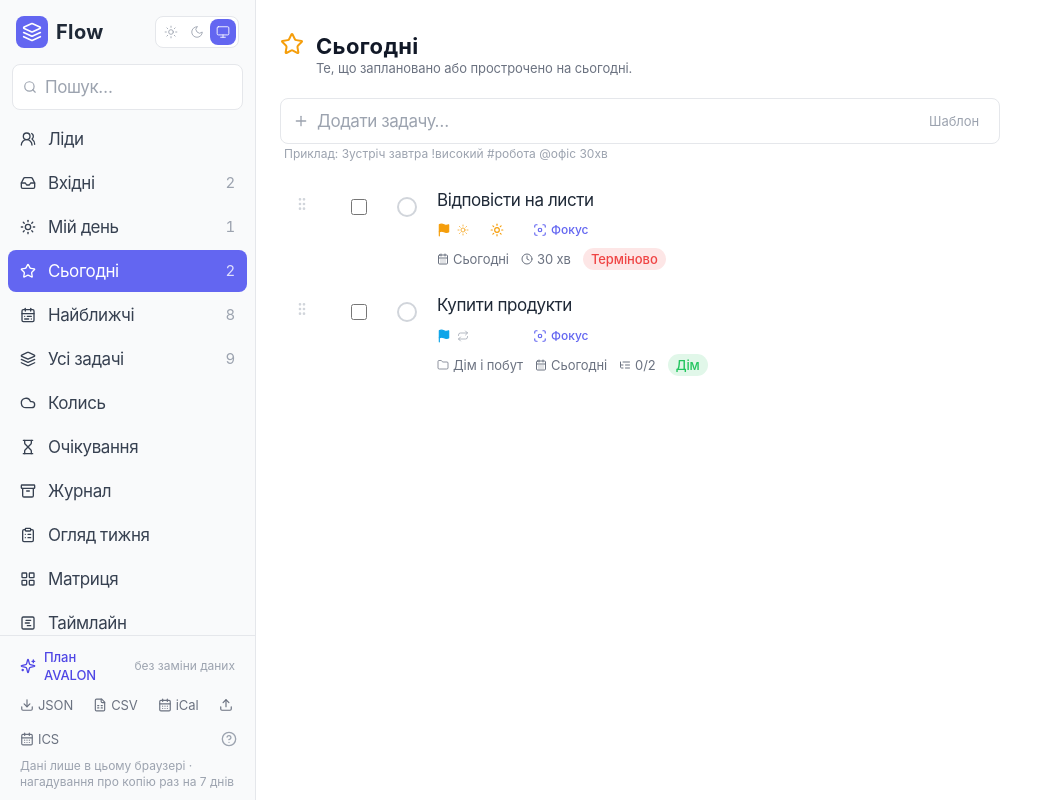
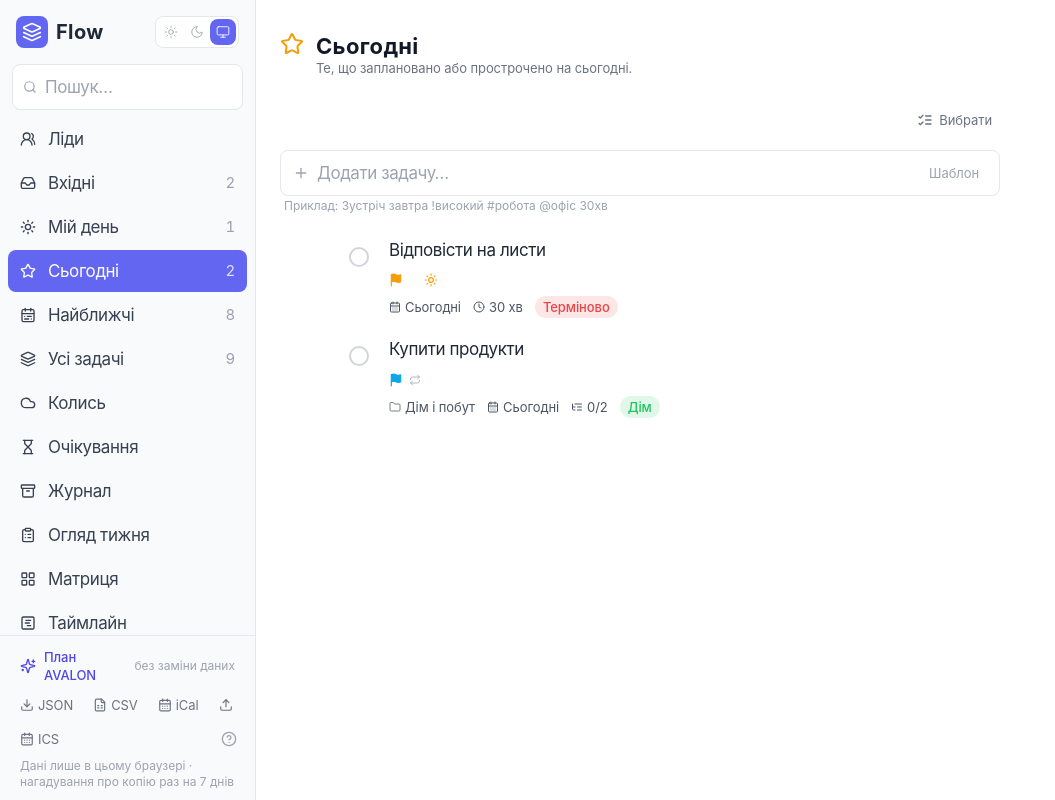
Before and after one commit to alysyuk78-blip/flow, a React (Vite) app: page / in a window 1280 px wide. Shown: the whole page, without its empty margins (0-1055 px from the left). Built offline with nearby package versions, Linux system fonts and the light colour scheme; the HTML template or start-up script is replaced by a standard one.

Commit message:
Refine task list usability

```diff
--- a/src/App.tsx
+++ b/src/App.tsx
@@ -5,7 +5,6 @@ import { Sidebar } from "./components/Sidebar";
 import { HelpModal } from "./components/HelpModal";
 import { UndoToast } from "./components/UndoToast";
 import { FocusMode } from "./components/FocusMode";
-import { BulkActionBar } from "./components/BulkActionBar";
 import { DataSafetyNotice } from "./components/DataSafetyNotice";
 import { useKeyboardShortcuts } from "./hooks/useKeyboardShortcuts";
 import { useReminders } from "./hooks/useReminders";
@@ -89,7 +88,6 @@ export default function App() {
   const sidebarOpen = useStore((s) => s.sidebarOpen);
   const setSidebarOpen = useStore((s) => s.setSidebarOpen);
   const openTask = useStore((s) => s.openTask);
-  const selectedIds = useStore((s) => s.selectedIds);
   const [isDesktop, setIsDesktop] = useState(() =>
     window.matchMedia("(min-width: 768px)").matches
   );
@@ -208,11 +206,6 @@ export default function App() {
         ref={mainRef}
         className="mobile-main-offset min-w-0 flex-1 overflow-hidden md:pt-0"
       >
-        {selectedIds.length > 0 && (
-          <div className="safe-x animate-slide-down border-b border-gray-200 px-3 py-2 md:hidden dark:border-gray-800">
-            <BulkActionBar />
-          </div>
-        )}
         <div key={viewKey} className="h-full overflow-y-auto overscroll-contain animate-fade-in">
           <Suspense fallback={<ViewFallback />}>
             {mainContent()}
--- a/src/components/BulkActionBar.tsx
+++ b/src/components/BulkActionBar.tsx
@@ -1,9 +1,11 @@
-import { Check, Trash2, X } from "lucide-react";
+import { Check, ListChecks, Trash2, X } from "lucide-react";
 import { useStore } from "../store/useStore";
 
 /** Панель масових дій для виділених задач. */
 export function BulkActionBar() {
   const selectedIds = useStore((s) => s.selectedIds);
+  const isSelectionMode = useStore((s) => s.isSelectionMode);
+  const setSelectionMode = useStore((s) => s.setSelectionMode);
   const clearSelection = useStore((s) => s.clearSelection);
   const bulkComplete = useStore((s) => s.bulkComplete);
   const bulkDelete = useStore((s) => s.bulkDelete);
@@ -12,26 +14,41 @@ export function BulkActionBar() {
   const tags = useStore((s) => s.tags);
   const projects = useStore((s) => s.projects);
 
-  if (!selectedIds.length) return null;
+  if (!isSelectionMode) {
+    return (
+      <div className="mb-2 flex justify-end">
+        <button
+          onClick={() => setSelectionMode(true)}
+          className="touch-target inline-flex items-center gap-1.5 rounded-lg px-2 text-ios-footnote text-gray-500 hover:bg-gray-100 hover:text-gray-800 dark:hover:bg-gray-800 dark:hover:text-gray-100"
+          title="Вибрати кілька задач"
+        >
+          <ListChecks className="h-4 w-4" />
+          Вибрати
+        </button>
+      </div>
+    );
+  }
 
   return (
     <div className="sticky top-0 z-10 mb-3 flex flex-wrap items-center gap-1.5 rounded-lg border border-brand-200 bg-brand-50 px-2.5 py-2 animate-slide-down xs:gap-2 xs:px-3 dark:border-brand-500/30 dark:bg-brand-500/10">
       <span className="text-ios-body font-medium text-brand-700 dark:text-brand-300">
-        Обрано: {selectedIds.length}
+        {selectedIds.length ? `Обрано: ${selectedIds.length}` : "Виберіть задачі"}
       </span>
       <button
         onClick={bulkComplete}
-        className="flex items-center gap-1 rounded-lg bg-white px-2.5 py-1 text-ios-footnote hover:bg-gray-50 dark:bg-gray-800 dark:hover:bg-gray-700"
+        disabled={!selectedIds.length}
+        className="flex items-center gap-1 rounded-lg bg-white px-2.5 py-1 text-ios-footnote hover:bg-gray-50 disabled:cursor-not-allowed disabled:opacity-40 dark:bg-gray-800 dark:hover:bg-gray-700"
       >
         <Check className="h-3.5 w-3.5" /> Виконати
       </button>
       <select
+        disabled={!selectedIds.length}
         onChange={(e) => {
           if (e.target.value) bulkSetTag(e.target.value);
           e.target.value = "";
         }}
         defaultValue=""
-        className="rounded-lg border border-gray-200 bg-white px-2 py-1 text-ios-footnote dark:border-gray-700 dark:bg-gray-800"
+        className="rounded-lg border border-gray-200 bg-white px-2 py-1 text-ios-footnote disabled:cursor-not-allowed disabled:opacity-40 dark:border-gray-700 dark:bg-gray-800"
       >
         <option value="" disabled>
           + Тег
@@ -43,13 +60,14 @@ export function BulkActionBar() {
         ))}
       </select>
       <select
+        disabled={!selectedIds.length}
         onChange={(e) => {
           const v = e.target.value;
           bulkMoveProject(v === "inbox" ? null : v);
           e.target.value = "";
         }}
         defaultValue=""
-        className="rounded-lg border border-gray-200 bg-white px-2 py-1 text-ios-footnote dark:border-gray-700 dark:bg-gray-800"
+        className="rounded-lg border border-gray-200 bg-white px-2 py-1 text-ios-footnote disabled:cursor-not-allowed disabled:opacity-40 dark:border-gray-700 dark:bg-gray-800"
       >
         <option value="" disabled>
           Перенести
@@ -65,7 +83,8 @@ export function BulkActionBar() {
       </select>
       <button
         onClick={bulkDelete}
-        className="flex items-center gap-1 rounded-lg px-2.5 py-1 text-ios-footnote text-red-500 hover:bg-red-50 dark:hover:bg-red-500/10"
+        disabled={!selectedIds.length}
+        className="flex items-center gap-1 rounded-lg px-2.5 py-1 text-ios-footnote text-red-500 hover:bg-red-50 disabled:cursor-not-allowed disabled:opacity-40 dark:hover:bg-red-500/10"
       >
         <Trash2 className="h-3.5 w-3.5" /> Видалити
       </button>
--- a/src/components/SortableTaskList.tsx
+++ b/src/components/SortableTaskList.tsx
@@ -48,14 +48,14 @@ function SortableItem({
     <div
       ref={setNodeRef}
       style={style}
-      className={clsx("flex items-start gap-1 transition-opacity duration-200", isDragging && "opacity-50")}
+      className={clsx("group/sortable flex items-start gap-1 transition-opacity duration-200", isDragging && "opacity-50")}
     >
       <button
         {...attributes}
         {...listeners}
         onClick={(e) => e.stopPropagation()}
         aria-label={`Перетягнути ${task.title}`}
-        className="touch-target mt-1 flex shrink-0 cursor-grab items-center justify-center rounded-lg text-gray-300 hover:text-gray-500 active:cursor-grabbing"
+        className="touch-target mt-1 flex shrink-0 cursor-grab items-center justify-center rounded-lg text-gray-300 hover:text-gray-500 focus-visible:opacity-100 active:cursor-grabbing md:opacity-0 md:group-hover/sortable:opacity-100"
         title="Перетягнути"
       >
         <GripVertical className="h-4 w-4" />
--- a/src/components/TaskRow.tsx
+++ b/src/components/TaskRow.tsx
@@ -12,7 +12,7 @@ import {
   Flame,
   Clock,
 } from "lucide-react";
-import { Task } from "../types";
+import { Tag, Task } from "../types";
 import { useStore } from "../store/useStore";
 import { humanDate, isOverdue } from "../lib/dates";
 import { computedProgress } from "../lib/filters";
@@ -41,22 +41,30 @@ export function TaskRow({
   const project = projects.find((p) => p.id === task.projectId);
   const taskTags = task.tagIds
     .map((id) => tags.find((t) => t.id === id))
-    .filter(Boolean);
+    .filter((tag): tag is Tag => Boolean(tag));
+  const aiTag = taskTags.find((tag) => tag.name === "AI");
+  const manualTag = taskTags.find((tag) => tag.name === "Власноруч");
+  const hasAi = Boolean(aiTag);
+  const hasManual = Boolean(manualTag);
+  const displayTags = taskTags.filter(
+    (tag) => tag.name !== "AI" && tag.name !== "Власноруч"
+  );
   const subDone = task.subtasks.filter((s) => s.done).length;
   const progress = computedProgress(task);
   const bulkSelected = selectedIds.includes(task.id);
+  const isSelectionMode = useStore((s) => s.isSelectionMode);
 
   return (
     <div
       onClick={() => openTask(task.id)}
       className={clsx(
-        "group flex cursor-pointer items-start gap-2 rounded-lg border px-2.5 py-3 transition-all duration-200 ease-smooth xs:gap-3 xs:px-3 xs:py-2.5",
+        "group flex cursor-pointer items-start gap-2 rounded-lg border px-2.5 py-2.5 transition-all duration-200 ease-smooth xs:gap-3 xs:px-3 xs:py-2",
         selectedTaskId === task.id || bulkSelected
           ? "border-brand-300 bg-brand-50 dark:border-brand-500/40 dark:bg-brand-500/10"
           : "border-transparent hover:bg-gray-50 dark:hover:bg-gray-800/60"
       )}
     >
-      {selectable && (
+      {selectable && isSelectionMode && (
         <label className="touch-target -m-1 flex shrink-0 items-center justify-center p-2">
           <input
             type="checkbox"
@@ -113,9 +121,6 @@ export function TaskRow({
           {task.recurrence !== "none" && (
             <Repeat className="h-3 w-3 shrink-0 text-gray-400" strokeWidth={1.5} />
           )}
-          {task.isMyDay && !done && (
-            <Sun className="h-3 w-3 shrink-0 text-amber-500" strokeWidth={1.5} />
-          )}
           {task.waitingFor && (
             <Hourglass className="h-3 w-3 shrink-0 text-orange-400" strokeWidth={1.5} />
           )}
@@ -153,15 +158,14 @@ export function TaskRow({
               }}
               title="Режим фокусу — таймер 25 хв"
               aria-label="Запустити режим фокусу"
-              className="touch-target -my-2 inline-flex shrink-0 items-center gap-1 rounded-lg px-2 text-ios-caption font-medium text-brand-500 hover:bg-brand-50 dark:hover:bg-brand-500/10"
+              className="touch-target -my-2 inline-flex shrink-0 items-center justify-center rounded-lg px-2 text-brand-500 hover:bg-brand-50 focus-visible:opacity-100 dark:hover:bg-brand-500/10 md:opacity-0 md:group-hover:opacity-100"
             >
               <Focus className="h-3.5 w-3.5" />
-              <span className="hidden min-[400px]:inline">Фокус</span>
             </button>
           )}
         </div>
 
-        <div className="mt-1 flex flex-wrap items-center gap-x-3 gap-y-1 text-ios-footnote text-gray-500">
+        <div className="mt-0.5 flex flex-wrap items-center gap-x-3 gap-y-1 text-ios-footnote text-gray-600 dark:text-gray-400">
           {showProject && project && (
             <span className="inline-flex max-w-full items-center gap-1 truncate">
               <Folder className="h-3 w-3 shrink-0" strokeWidth={1.5} />
@@ -198,8 +202,13 @@ export function TaskRow({
               {subDone}/{task.subtasks.length}
             </span>
           )}
-          {taskTags.map((t) => (
-            <TagChip key={t!.id} tag={t!} />
+          {hasAi && hasManual && (
+            <TagChip tag={{ id: "shared-work", name: "Спільно", color: "#8b5cf6", kind: "label" }} />
+          )}
+          {hasAi && !hasManual && aiTag && <TagChip tag={aiTag} />}
+          {hasManual && !hasAi && manualTag && <TagChip tag={manualTag} />}
+          {displayTags.map((tag) => (
+            <TagChip key={tag.id} tag={tag} />
           ))}
         </div>
 
--- a/src/store/useStore.ts
+++ b/src/store/useStore.ts
@@ -188,6 +188,7 @@ interface State {
 
   sidebarOpen: boolean;
   showArchivedProjects: boolean;
+  isSelectionMode: boolean;
   selectedIds: string[];
   undo: UndoSnapshot | null;
   focusTaskId: string | null;
@@ -206,6 +207,7 @@ interface State {
   setQuickAddOpen: (open: boolean) => void;
   setSidebarOpen: (open: boolean) => void;
   setShowArchivedProjects: (show: boolean) => void;
+  setSelectionMode: (enabled: boolean) => void;
   setFocusTaskId: (id: string | null) => void;
   setActiveContextTagId: (id: string | null) => void;
 
@@ -346,6 +348,7 @@ export const useStore = create<State>()(
 
       sidebarOpen: false,
       showArchivedProjects: false,
+      isSelectionMode: false,
       selectedIds: [],
       undo: null,
       focusTaskId: null,
@@ -357,6 +360,7 @@ export const useStore = create<State>()(
           selectedTaskId: null,
           searchQuery: "",
           selectedIds: [],
+          isSelectionMode: false,
           sidebarOpen: false,
         }),
       openTask: (id) => set({ selectedTaskId: id }),
@@ -373,6 +377,8 @@ export const useStore = create<State>()(
       setQuickAddOpen: (open) => set({ quickAddOpen: open }),
       setSidebarOpen: (open) => set({ sidebarOpen: open }),
       setShowArchivedProjects: (show) => set({ showArchivedProjects: show }),
+      setSelectionMode: (enabled) =>
+        set({ isSelectionMode: enabled, selectedIds: enabled ? get().selectedIds : [] }),
       setFocusTaskId: (id) => set({ focusTaskId: id }),
       setActiveContextTagId: (id) => set({ activeContextTagId: id }),
 
@@ -383,7 +389,7 @@ export const useStore = create<State>()(
             : [...s.selectedIds, id],
         })),
       setSelectedIds: (ids) => set({ selectedIds: ids }),
-      clearSelection: () => set({ selectedIds: [] }),
+      clearSelection: () => set({ selectedIds: [], isSelectionMode: false }),
 
       bulkComplete: () =>
         set((s) => {
@@ -400,7 +406,7 @@ export const useStore = create<State>()(
           for (const id of s.selectedIds) {
             tasks = handleRecurrence(tasks, id);
           }
-          return { tasks, selectedIds: [] };
+          return { tasks, selectedIds: [], isSelectionMode: false };
         }),
 
       bulkDelete: () => {
@@ -412,6 +418,7 @@ export const useStore = create<State>()(
           undo: { tasks: removed },
           tasks: removeTasksFromState(tasks, idSet),
           selectedIds: [],
+          isSelectionMode: false,
           selectedTaskId: selectedIds.includes(get().selectedTaskId ?? "")
             ? null
             : get().selectedTaskId,
--- a/src/views/ListView.tsx
+++ b/src/views/ListView.tsx
@@ -33,7 +33,7 @@ export function ListView({ projectId }: { projectId: string }) {
   }
 
   return (
-    <div className="page-container project-list-container">
+    <div className="page-container">
       <BulkActionBar />
       <div className="mb-4 flex min-w-0 items-center gap-2">
         <div className="min-w-0 flex-1">
--- a/src/views/SearchView.tsx
+++ b/src/views/SearchView.tsx
@@ -2,6 +2,7 @@ import { Search, SearchX } from "lucide-react";
 import { useStore } from "../store/useStore";
 import { SortableTaskList } from "../components/SortableTaskList";
 import { SearchFilterBar } from "../components/SearchFilterBar";
+import { BulkActionBar } from "../components/BulkActionBar";
 import { byOrder } from "../lib/filters";
 
 function stripHtml(html: string): string {
@@ -56,6 +57,7 @@ export function SearchView() {
       </div>
 
       <SearchFilterBar />
+      <BulkActionBar />
 
       {results.length === 0 ? (
         <div className="rounded-lg border border-dashed border-gray-200 py-16 text-center text-gray-400 dark:border-gray-700">
```
